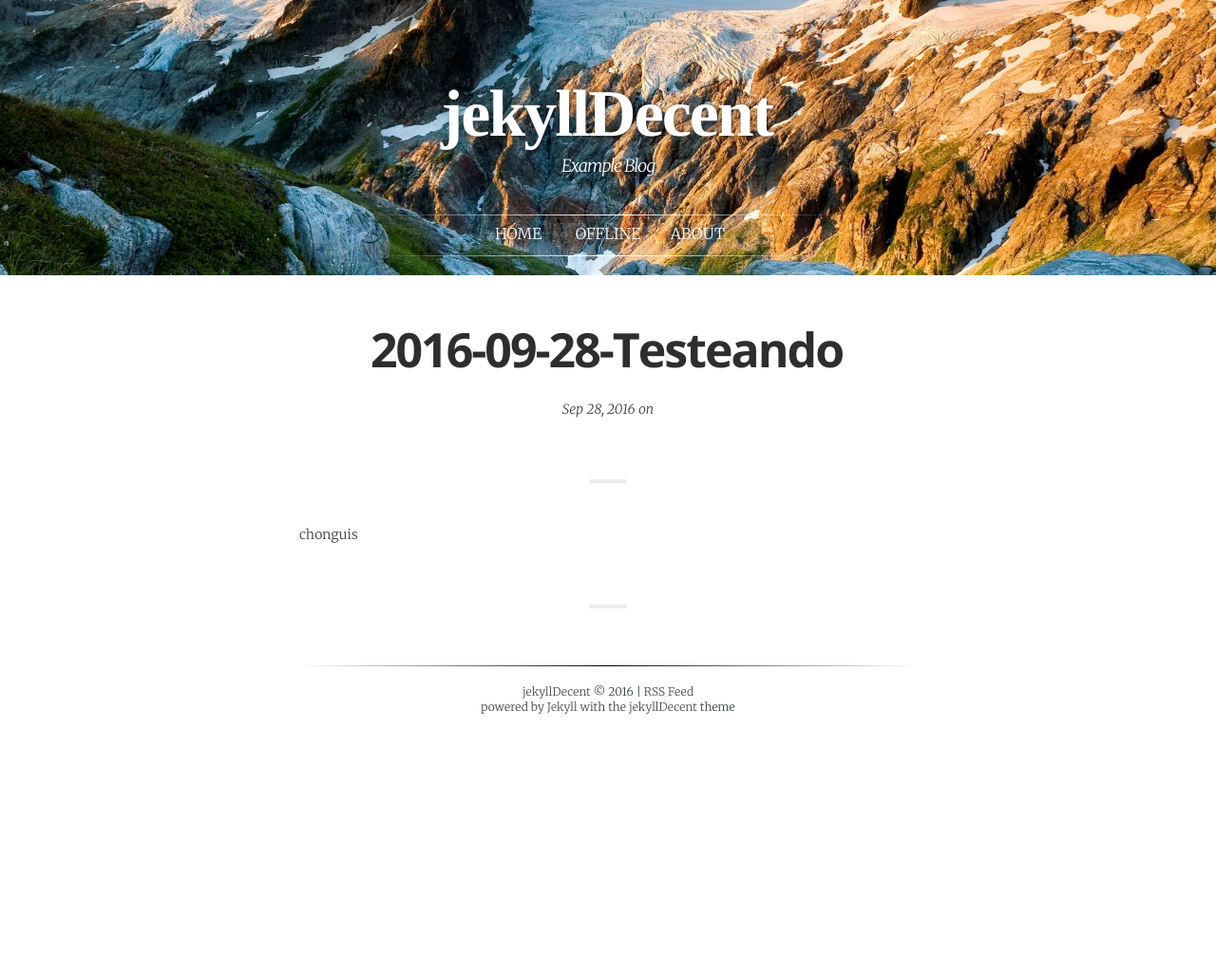
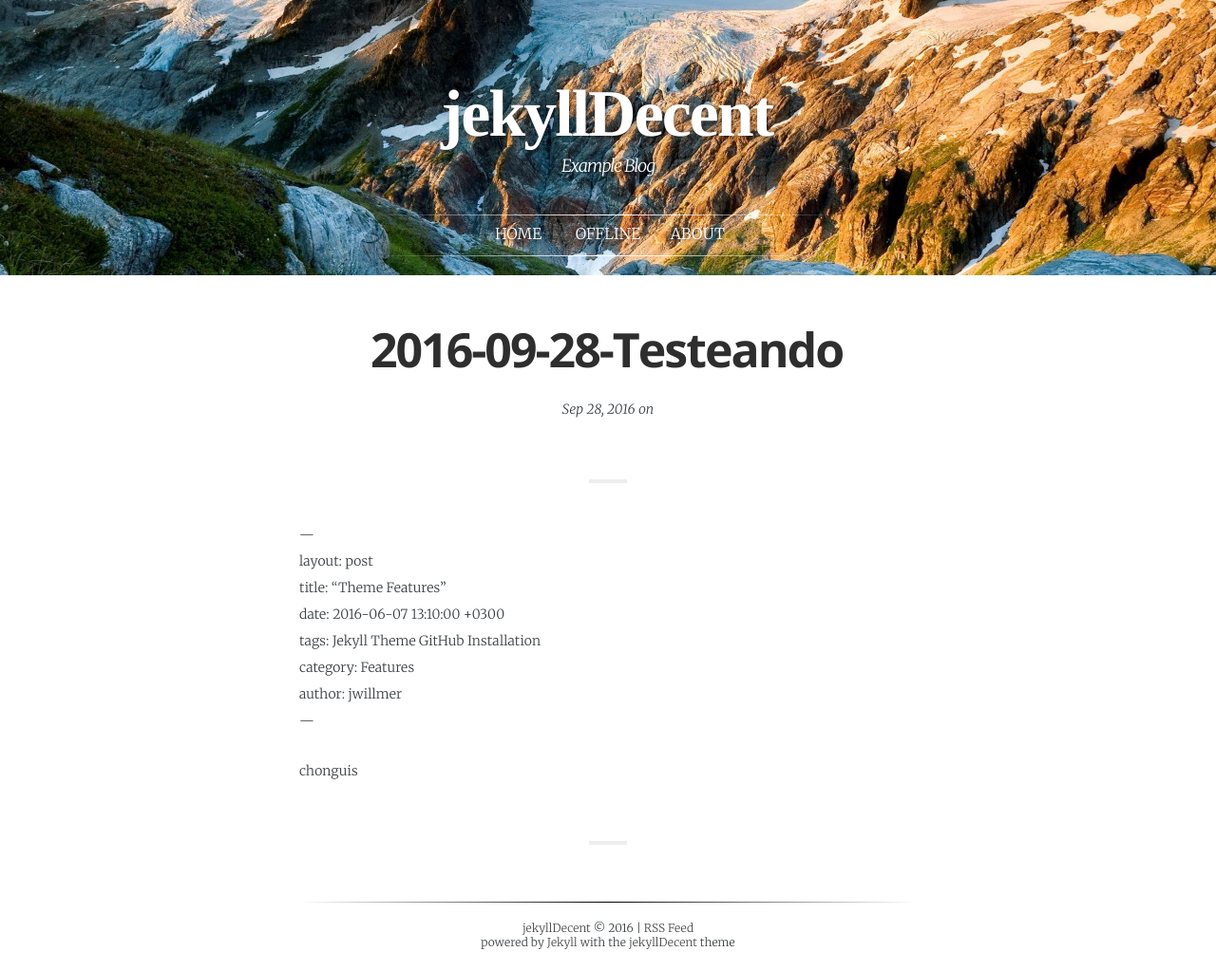
Before and after one commit to DoctorFrancia/DoctorFrancia.github.io, a Jekyll site: the page built from _posts/2016-09-28-2016-09-28-testeando.markdown, in a window 1280 px wide. Shown: the whole page at 95% size. Built offline with Jekyll 4.4.1, drawn with Linux system fonts in a browser that asks for light colours; some web fonts are replaced; before the commit the page ends 900 px from its top, so only the background shows below that.

Commit message:
Updated Testeando

```diff
--- a/_posts/2016-09-28-2016-09-28-testeando.markdown
+++ b/_posts/2016-09-28-2016-09-28-testeando.markdown
@@ -4,5 +4,13 @@ date: 2016-09-28 20:18:00 Z
 layout: post
 ---
 
+---\
+layout:            post\
+title:             "Theme Features"\
+date:              2016-06-07 13:10:00 \+0300\
+tags:              Jekyll Theme GitHub Installation \
+category:          Features\
+author:            jwillmer\
+---
 
 chonguis
```
